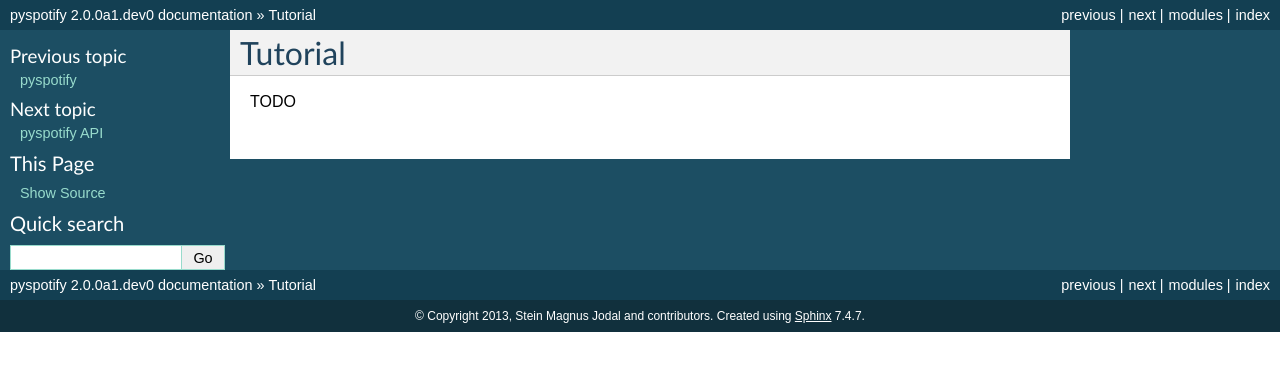
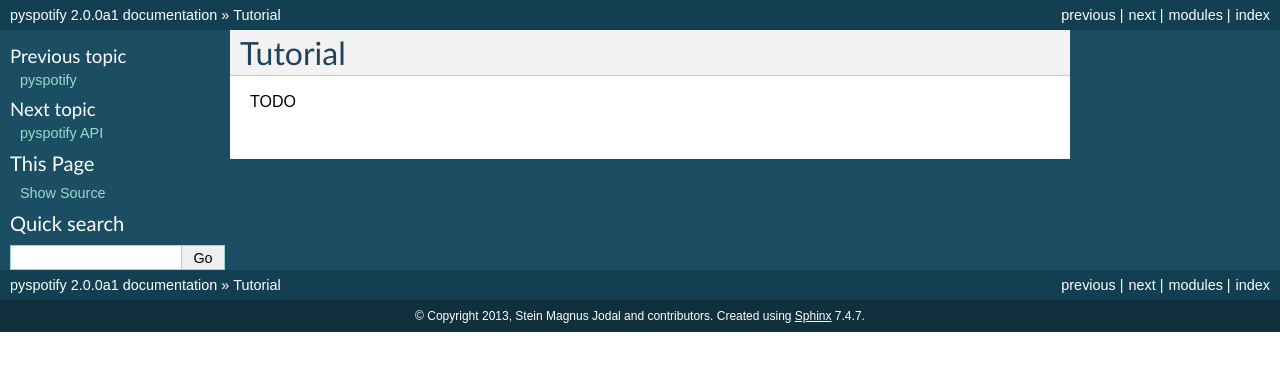
Before and after one commit to jodal/pyspotify, a Sphinx documentation site: the page built from docs/tutorial.rst, in a window 1280 px wide. Shown: the top 371 px of the page. Built offline with Sphinx 7.4.7, drawn with Linux system fonts in a browser that asks for light colours; some of the changed lines change nothing that is shown.

Commit message:
docs: Extract release version from code

```diff
--- a/docs/conf.py
+++ b/docs/conf.py
@@ -6,7 +6,14 @@
 
 import mock
 import os
+import re
 import sys
+
+
+def get_version(filename):
+    init_py = open(filename).read()
+    metadata = dict(re.findall("__([a-z]+)__ = '([^']+)'", init_py))
+    return metadata['version']
 
 
 # -- Workarounds to have autodoc generate API docs ----------------------------
@@ -44,7 +51,7 @@
 project = u'pyspotify'
 copyright = u'2013, Stein Magnus Jodal and contributors'
 
-release = '2.0.0a1.dev0'
+release = get_version('../spotify/__init__.py')
 version = '.'.join(release.split('.')[:2])
 
 exclude_patterns = ['_build']
```
